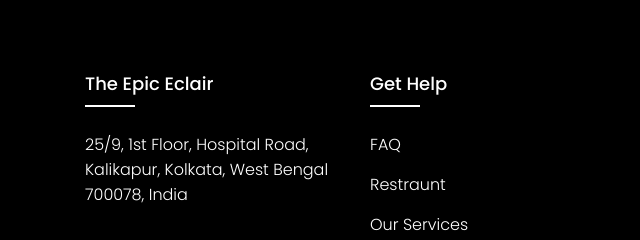
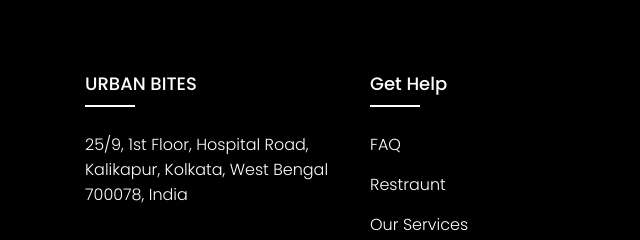
Before and after one commit to sambitbera/Prodigy, a plain HTML site: page index.html in a window 1280 px wide. Shown: the part 1608-1848 px from the top of the page, 0-640 px from the left. Drawn offline with nearby package versions, Linux system fonts and the light colour scheme.

Commit message:
Update index.html

```diff
--- a/index.html
+++ b/index.html
@@ -68,7 +68,7 @@
     <div class="slideshow-container">
         <div class="row">
              <div class="footer-col">
-            <h4>The Epic Eclair</h4>
+            <h4>URBAN BITES</h4>
             <ul>
                 <li><a href="#">25/9, 1st floor, Hospital Road, Kalikapur, Kolkata, West Bengal 700078, India</a></li>
             </ul>
```
